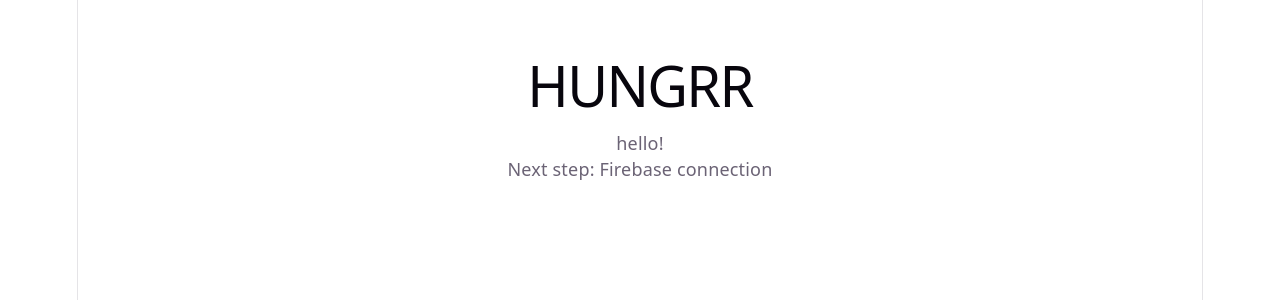
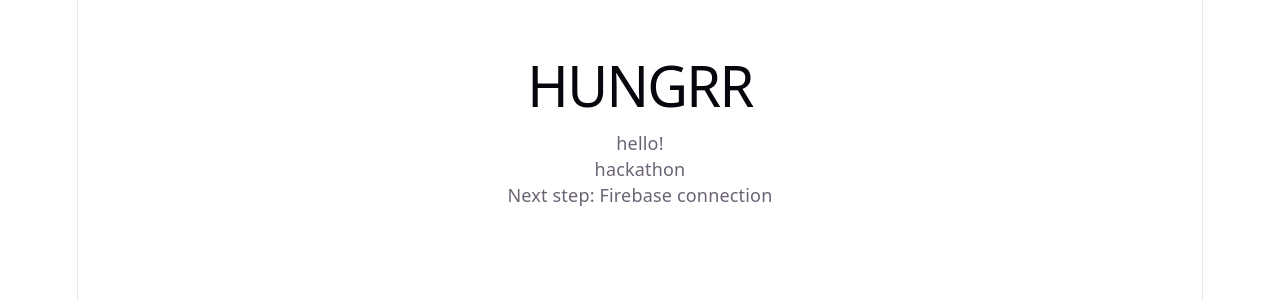
Before and after one commit to giorgio-endi/hungrr, a React (Vite) app: page / in a window 1280 px wide. Shown: the top 300 px of the page. Built offline with nearby package versions, Linux system fonts and the light colour scheme.

Commit message:
describe what you changed

```diff
--- a/src/App.jsx
+++ b/src/App.jsx
@@ -5,6 +5,7 @@
     <div style={{ padding: "40px" }}>
       <h1>HUNGRR</h1>
       <p>hello!</p>
+      <p>hackathon</p>
       <p>Next step: Firebase connection</p>
     </div>
   );
```
